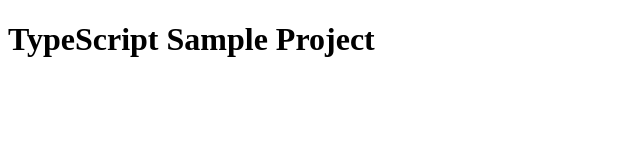
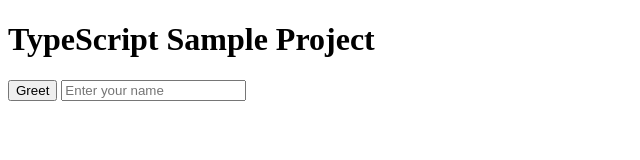
Before and after one commit to PUP-BSIT/individual-playground-Riomalos-ZyrrahFeil-1, a website: page index.html in a window 1280 px wide. Shown: the whole page, without its empty margins (0-640 px from the left). Drawn offline with Linux system fonts and the light colour scheme.

Commit message:
Add greet button and input field for user name

```diff
--- a/index.html
+++ b/index.html
@@ -7,6 +7,9 @@
 </head>
 <body>
     <h1>TypeScript Sample Project</h1>
+    <button id="greetButton">Greet</button>
+    <input type="text" id="nameInput" placeholder="Enter your name">
+    <p id="greeting"></p>
     <script src="app.js"></script>
 </body>
 </html>
```
